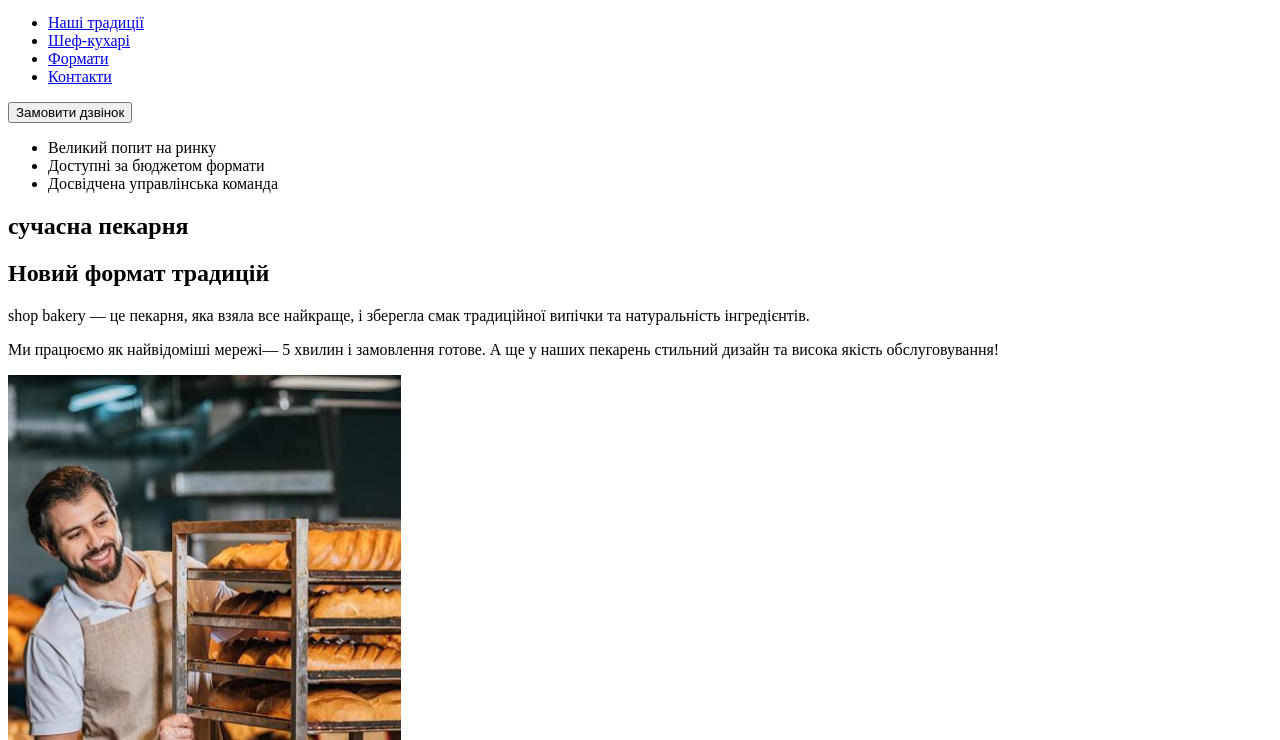
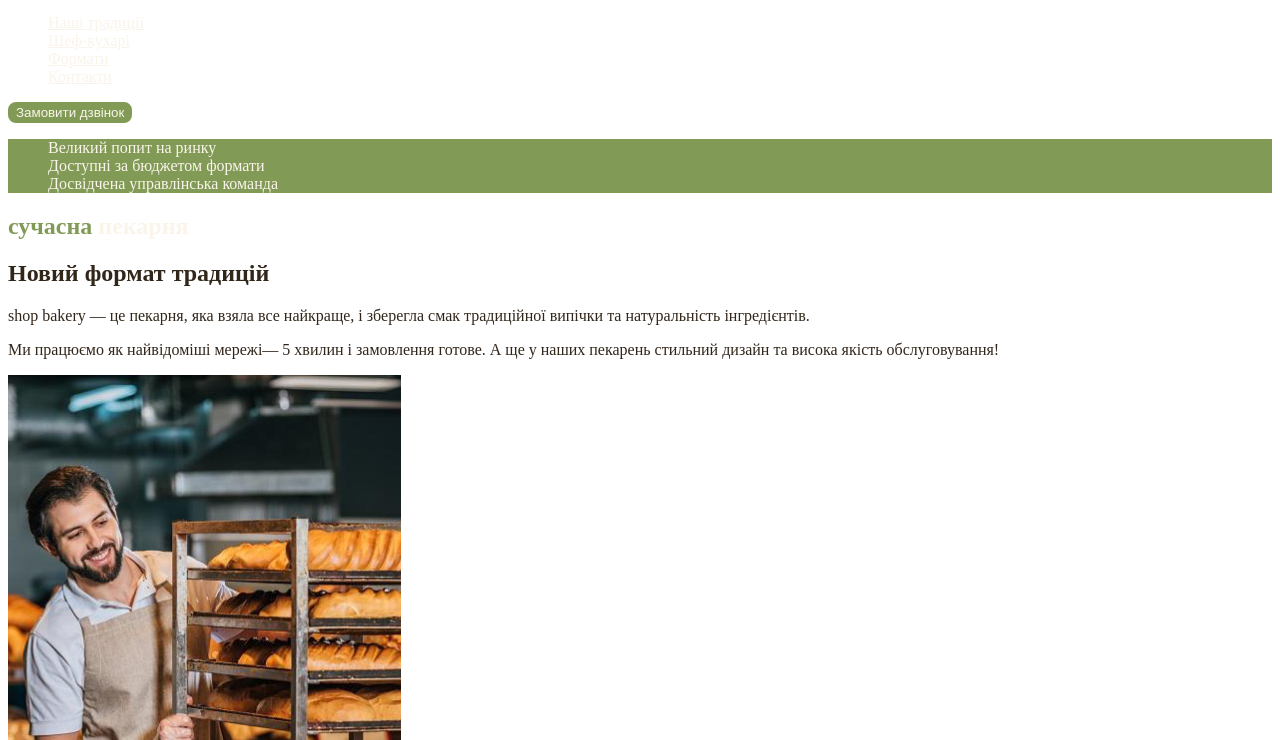
Before and after one commit to Naziziki/genius.space, a plain HTML site: page index.html in a window 1280 px wide. Shown: the part 60-800 px from the top of the page. Drawn offline with Linux system fonts and the light colour scheme.

Commit message:
Updated index.html and added style.css

```diff
--- /dev/null
+++ b/css/style.css
@@ -0,0 +1,54 @@
+:root {
+  --brand-color: #819b57;
+  --brand-color-dark: #465929;
+  --color-primary-light: #faf4ea;
+  --color-primary-dark: #31261a;
+}
+
+/* base */
+body {
+  color: var(--color-primary-dark);
+}
+ul {
+  list-style-type: none;
+}
+
+/* links */
+.link {
+  color: var(--color-primary-light);
+}
+
+.link:hover {
+  color: var(--brand-color);
+}
+
+/* button */
+button {
+  background-color: var(--brand-color);
+  border: var(--brand-color) 2px solid;
+  border-radius: 8px;
+  color: var(--color-primary-light);
+}
+
+button:hover {
+  background-color: transparent;
+  color: var(--brand-color-dark);
+}
+
+/* hero-section */
+.hero-title {
+  color: var(--color-primary-light);
+}
+.hero-title .accent {
+  color: var(--brand-color);
+}
+
+.advantages-list {
+  color: var(--color-primary-light);
+  background-color: var(--brand-color);
+}
+
+/* section-title */
+.section-title {
+  color: var(--color-primary-dark);
+}
--- a/index.html
+++ b/index.html
@@ -4,31 +4,34 @@
     <meta charset="UTF-8" />
     <meta name="viewport" content="width=device-width, initial-scale=1.0" />
     <title>Сучасна пекарня</title>
+    <link rel="stylesheet" href="./css/style.css" />
   </head>
   <body>
     <header>
       <nav>
-        <a href="#"><img src="./images/logo.svg" alt="logo" /></a>
+        <a href="./index.html"><img src="./images/logo.svg" alt="logo" /></a>
         <ul>
-          <li><a href="#">Наші традиції</a></li>
-          <li><a href="#">Шеф-кухарі</a></li>
-          <li><a href="#">Формати</a></li>
-          <li><a href="#">Контакти</a></li>
+          <li><a class="link" href="#traditions">Наші традиції</a></li>
+          <li><a class="link" href="#chefs">Шеф-кухарі</a></li>
+          <li><a class="link" href="#formats">Формати</a></li>
+          <li><a class="link" href="#join-us">Контакти</a></li>
         </ul>
       </nav>
       <button type="button">Замовити дзвінок</button>
     </header>
     <main>
-      <ul>
-        <li>Великий попит на ринку</li>
-        <li>Доступні за бюджетом формати</li>
-        <li>Досвідчена управлінська команда</li>
-      </ul>
+      <!-- Великий попит на ринку  -->
       <section>
-        <h1>сучасна пекарня</h1>
+        <ul class="advantages-list">
+          <li>Великий попит на ринку</li>
+          <li>Доступні за бюджетом формати</li>
+          <li>Досвідчена управлінська команда</li>
+        </ul>
+        <h1 class="hero-title"><span class="accent">сучасна</span> пекарня</h1>
       </section>
-      <section>
-        <h2>Новий формат традицій</h2>
+      <!-- Новий формат традицій -->
+      <section id="traditions">
+        <h2 class="section-title">Новий формат традицій</h2>
         <span>shop bakery</span> — це пекарня, яка взяла все найкраще, і
         зберегла смак традиційної випічки та натуральність інгредієнтів.
         <p>
@@ -38,8 +41,9 @@
         </p>
         <img src="./images/image 1560.png" alt="baker-man" />
       </section>
-      <section>
-        <h2>Наші найркащі шеф-кухарі</h2>
+      <!-- Наші найркащі шеф-кухарі -->
+      <section id="chefs">
+        <h2 class="section-title">Наші найркащі шеф-кухарі</h2>
         <ul>
           <li>
             <article>
@@ -62,8 +66,9 @@
           </li>
         </ul>
       </section>
-      <section>
-        <h2>Формати</h2>
+      <!-- Формати -->
+      <section id="formats">
+        <h2 class="section-title">Формати</h2>
         <ul>
           <li>
             <article>
@@ -84,8 +89,9 @@
           </li>
         </ul>
       </section>
-      <section>
-        <h2>Приєднуйтесь до мережі пекарень</h2>
+      <!-- Приєднуйтесь до мережі пекарень -->
+      <section id="join-us">
+        <h2 class="section-title">Приєднуйтесь до мережі пекарень</h2>
       </section>
     </main>
     <footer>
```
